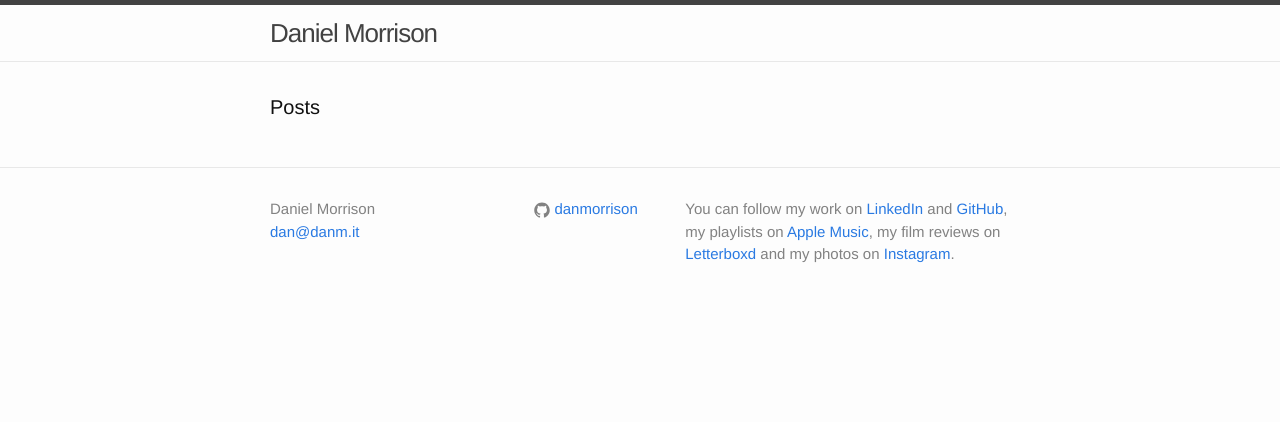
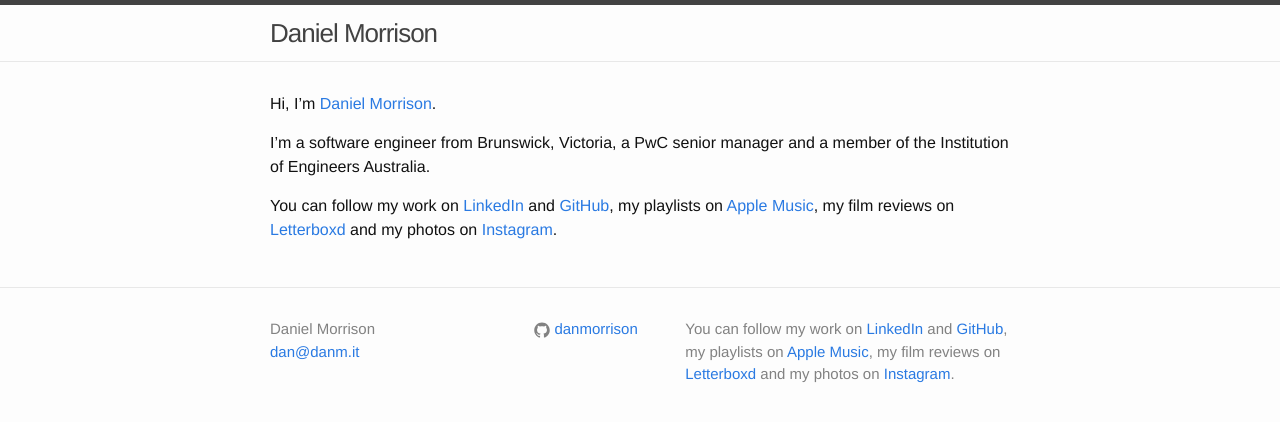
Before and after one commit to danmorrison/danmorrison.github.io, a Jekyll site: the page built from index.html, in a window 1280 px wide. Shown: the top 422 px of the page. Built offline with Jekyll 4.4.1, drawn with Linux system fonts in a browser that asks for light colours.

Commit message:
Add introduction and update description

```diff
--- a/index.html
+++ b/index.html
@@ -4,18 +4,10 @@
 
 <div class="home">
 
-  <h1 class="page-heading">Posts</h1>
+  <p>Hi, I’m <a href="mailto:{{ site.email }}">Daniel Morrison</a>.</p>
 
-  <ul class="post-list">
-    {% for post in site.posts %}
-      <li>
-        <span class="post-meta">{{ post.date | date: "%b %-d, %Y" }}</span>
+  <p>I’m a software engineer from Brunswick, Victoria, a PwC senior manager and a member of the Institution of Engineers Australia.</p>
 
-        <h2>
-          <a class="post-link" href="{{ post.url | prepend: site.baseurl }}">{{ post.title }}</a>
-        </h2>
-      </li>
-    {% endfor %}
-  </ul>
+  <p>{{ site.description }}</p>
 
 </div>
```
